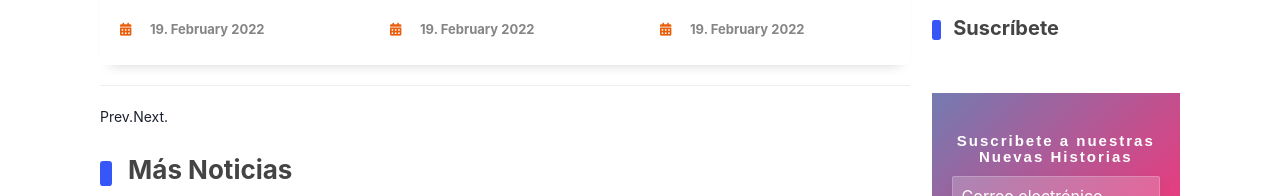
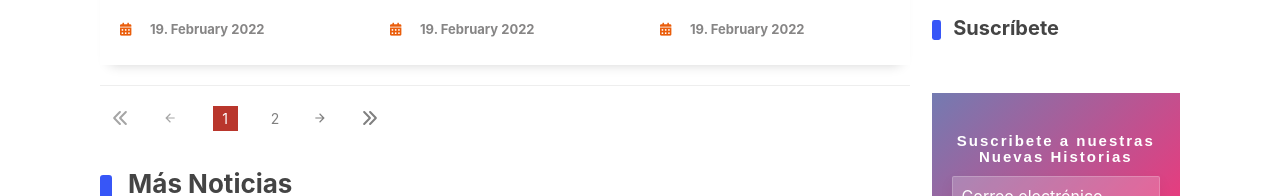
Before and after one commit to sofiaparraweb/lagrutaclient, a React (Vite) app: page /noticias in a window 1280 px wide. Shown: the part 1038-1234 px from the top of the page. Built offline with nearby package versions, Linux system fonts and the light colour scheme; no server answers; a web font is replaced by a local one.

Commit message:
implementacion de paginado en seccion noticias

```diff
--- a/src/components/News/Homes/CardNews/CardNews.jsx
+++ b/src/components/News/Homes/CardNews/CardNews.jsx
@@ -1,16 +1,14 @@
 import React from "react";
-import { ppost } from "../../../../dummyData";
 import HeadingMx from "../../Heading/HeadingMx";
-
 import style from "./CardNews.module.css";
 
-const CardNews = () => {
+const CardNews = ({ notices }) => {
   return (
     <>
       <section className={style.popularPost}>
         <HeadingMx title="Más noticias" />
         <div className={style.row}>
-          {ppost
+          {notices?.length && notices
           .map((val, index) => {
             return (
               <div key={index} className={style.box}>
--- a/src/components/News/Homes/CardNews/Paginado/Paginado.jsx
+++ b/src/components/News/Homes/CardNews/Paginado/Paginado.jsx
@@ -1,18 +1,93 @@
 import React from "react";
+import style from '../../../../Store/paginado/Paginacion.module.css';
+import {ArrowLeftIcon, ArrowBackIcon, ArrowForwardIcon, ArrowRightIcon} from '@chakra-ui/icons';
 
 
-const Paginado = () => {
+const Paginado = ({
+    noticesPerPage,
+    allNotices,
+    currentPage,
+    handlePaginate
+    }) => {
+
+        const pageNumbers = Math.ceil(allNotices / noticesPerPage);
+
+        const renderPageNumbers = () => {
+            const buttons = [];
+            const start = Math.max(currentPage - 1, 1);
+            const end = Math.min(currentPage + 1, pageNumbers);
+
+            for (let i = start; i <= end; i++) {
+                buttons.push(
+                  <li
+                    key={i}
+                    className={`${style.paginationItem} ${currentPage === i ? style.active : ''}`}
+                    onClick={() => handlePaginate(i)}
+                  >
+                    {i}
+                  </li>
+                );
+              }
+
+              return buttons;
+            };
+
+  const handlePrevious = () => {
+    if (currentPage > 1) {
+      handlePaginate(currentPage - 1);
+    }
+  };
+
+  const handleNext = () => {
+    if (currentPage < pageNumbers) {
+      handlePaginate(currentPage + 1);
+    }
+  };
+
+  const handleFirstPage = () => {
+    if (currentPage !== 1) {
+      handlePaginate(1);
+    }
+  };
+
+  const handleLastPage = () => {
+    if (currentPage !== pageNumbers) {
+      handlePaginate(pageNumbers);
+    }
+  };
 
 
     return (
-        <nav>
-            <ul class="paginado">
-                <button class="prev">Prev.</button>
-                {/*en este lugar viene la logica del map que renderiza las noticias*/}
-                <button class="next">Next.</button>
-            </ul>
-        </nav>
 
+        <div className={style.PaginationContainer}>
+        <ul className={style.PaginationList}>
+          <li
+            className={`${style.paginationItem} ${currentPage === 1 ? style.disabled : ''}`}
+            onClick={handleFirstPage}
+          >
+            <ArrowLeftIcon className={style.IconPagination} />
+          </li>
+          <li
+            className={`${style.paginationItem} ${currentPage === 1 ? style.disabled : ''}`}
+            onClick={handlePrevious}
+          >
+            <ArrowBackIcon className={style.IconPagination}/>
+          </li >
+          {renderPageNumbers()}
+          <li
+            className={`${style.paginationItem} ${currentPage === pageNumbers ? style.disabled : ''}`}
+            onClick={handleNext}
+          >
+            <ArrowForwardIcon className={style.IconPagination}/>
+          </li>
+          <li
+            className={`${style.paginationItem} ${currentPage === pageNumbers ? style.disabled : ''}`}
+            onClick={handleLastPage}
+          >
+            <ArrowRightIcon className={style.IconPagination}/>
+          </li>
+        </ul>
+      </div>
     );
 }
 
--- a/src/components/News/Homes/Homes.jsx
+++ b/src/components/News/Homes/Homes.jsx
@@ -1,16 +1,33 @@
-import React from "react"
+import { ppost } from "../../../dummyData";
+import React, { useState }from "react"
 import Side from "../SideBar/side/Side.jsx";
 import "slick-carousel/slick/slick.css"
 import "slick-carousel/slick/slick-theme.css"
 import NewsCarrousel from "./NewsCarrousel/NewsCarrousel.jsx";
 import Paginado from "./CardNews/Paginado/Paginado.jsx";
-
 import CardNews from "./CardNews/CardNews.jsx";
-
 import style from "./style.module.css"
 
 
+
 const Homes = () => {
+
+  const [currentPage, setCurrentPage] = useState(1);
+  const noticesPerPage = 4;
+
+  const notices = ppost;
+
+  const handlePaginate = (pageNumber) => {
+    setCurrentPage(pageNumber);
+  };
+
+  const indexOfLastProduct = currentPage * noticesPerPage;
+  const indexOfFirstProduct = indexOfLastProduct - noticesPerPage;
+  const currentNotices = notices?.length > 0 && notices.slice(
+    indexOfFirstProduct,
+    indexOfLastProduct
+  );
+
   return (
     <>
       <div className={style.mainNews}>
@@ -18,8 +35,12 @@ const Homes = () => {
           <section className={style.mainContent}>
            <NewsCarrousel />
            <hr />
-           <Paginado />
-           <CardNews />
+           <Paginado
+           noticesPerPage = {noticesPerPage}
+           allNotices={notices?.length}
+           currentPage = {currentPage}
+           handlePaginate = {handlePaginate}/>
+           <CardNews notices = {currentNotices}/>
          {/* aqui van componentes de relleno, actualmente desactivados*/}
           </section>
           <section className={style.sideContent}>
--- a/src/dummyData.js
+++ b/src/dummyData.js
@@ -365,6 +365,38 @@ export const ppost = [
     cover: "../images/ppost/pop4.jpg",
     desc: "Lorem ipsum dolor sit amet, consectetuer adipiscing elit. Aenean commodo ligula eget dolor. Aenean massa. Cum sociis Theme natoque penatibus et magnis dis parturient montes, nascetur ridiculus mus. Aliquam lorem ante, dapibus in, viverra quis, feugiat a, tellus. Phasellus viverra nulla ut metus varius laoreet. Quisque rutrum. Aenean imperdiet. Etiam ultricies nisi vel augue. Curabitur ullamcorper ultricies nisi. Nam eget dui. Etiam rhoncus. Maecenas tempus, tellus eget condimentum rhoncus, sem quam semper libero, sit amet adipiscing sem neque sed ipsum. Nam quam nunc, blandit vel, luctus pulvinar, hendrerit id, lorem. Maecenas nec odio et ante tincidunt tempus. Donec vitae sapien ut libero venenatis faucibus. Nullam quis ante. Etiam sit amet orci eget eros faucibus tincidunt. Duis leo. Sed fringilla mauris sit amet nibh. Donec sodales sagittis magna.",
   },
+  {
+    id: 5,
+    catgeory: "league of legends",
+    title: "We Went Deep Underground For This Amazing Cave Shot",
+    date: "19. February 2022",
+    cover: "../images/ppost/pop1.jpg",
+    desc: "Lorem ipsum dolor sit amet, consectetuer adipiscing elit. Aenean commodo ligula eget dolor. Aenean massa. Cum sociis Theme natoque penatibus et magnis dis parturient montes, nascetur ridiculus mus. Aliquam lorem ante, dapibus in, viverra quis, feugiat a, tellus. Phasellus viverra nulla ut metus varius laoreet. Quisque rutrum. Aenean imperdiet. Etiam ultricies nisi vel augue. Curabitur ullamcorper ultricies nisi. Nam eget dui. Etiam rhoncus. Maecenas tempus, tellus eget condimentum rhoncus, sem quam semper libero, sit amet adipiscing sem neque sed ipsum. Nam quam nunc, blandit vel, luctus pulvinar, hendrerit id, lorem. Maecenas nec odio et ante tincidunt tempus. Donec vitae sapien ut libero venenatis faucibus. Nullam quis ante. Etiam sit amet orci eget eros faucibus tincidunt. Duis leo. Sed fringilla mauris sit amet nibh. Donec sodales sagittis magna.",
+  },
+  {
+    id: 6,
+    catgeory: "barrio villa cubas",
+    title: "6 Reasons Why You Shouldn’t Skip Breakfast",
+    date: "19. February 2022",
+    cover: "../images/ppost/pop2.jpg",
+    desc: "Lorem ipsum dolor sit amet, consectetuer adipiscing elit. Aenean commodo ligula eget dolor. Aenean massa. Cum sociis Theme natoque penatibus et magnis dis parturient montes, nascetur ridiculus mus. Aliquam lorem ante, dapibus in, viverra quis, feugiat a, tellus. Phasellus viverra nulla ut metus varius laoreet. Quisque rutrum. Aenean imperdiet. Etiam ultricies nisi vel augue. Curabitur ullamcorper ultricies nisi. Nam eget dui. Etiam rhoncus. Maecenas tempus, tellus eget condimentum rhoncus, sem quam semper libero, sit amet adipiscing sem neque sed ipsum. Nam quam nunc, blandit vel, luctus pulvinar, hendrerit id, lorem. Maecenas nec odio et ante tincidunt tempus. Donec vitae sapien ut libero venenatis faucibus. Nullam quis ante. Etiam sit amet orci eget eros faucibus tincidunt. Duis leo. Sed fringilla mauris sit amet nibh. Donec sodales sagittis magna.",
+  },
+  {
+    id: 7,
+    catgeory: "la concha de dios",
+    title: "Our Top 5 Restaurants For A Complete Culinary Experience",
+    date: "19. February 2022",
+    cover: "../images/ppost/pop3.jpg",
+    desc: "Lorem ipsum dolor sit amet, consectetuer adipiscing elit. Aenean commodo ligula eget dolor. Aenean massa. Cum sociis Theme natoque penatibus et magnis dis parturient montes, nascetur ridiculus mus. Aliquam lorem ante, dapibus in, viverra quis, feugiat a, tellus. Phasellus viverra nulla ut metus varius laoreet. Quisque rutrum. Aenean imperdiet. Etiam ultricies nisi vel augue. Curabitur ullamcorper ultricies nisi. Nam eget dui. Etiam rhoncus. Maecenas tempus, tellus eget condimentum rhoncus, sem quam semper libero, sit amet adipiscing sem neque sed ipsum. Nam quam nunc, blandit vel, luctus pulvinar, hendrerit id, lorem. Maecenas nec odio et ante tincidunt tempus. Donec vitae sapien ut libero venenatis faucibus. Nullam quis ante. Etiam sit amet orci eget eros faucibus tincidunt. Duis leo. Sed fringilla mauris sit amet nibh. Donec sodales sagittis magna.",
+  },
+  {
+    id: 8,
+    catgeory: "lalalala",
+    title: "Hipster Chic Is In Again: Get Some Glasses",
+    date: "19. February 2022",
+    cover: "../images/ppost/pop4.jpg",
+    desc: "Lorem ipsum dolor sit amet, consectetuer adipiscing elit. Aenean commodo ligula eget dolor. Aenean massa. Cum sociis Theme natoque penatibus et magnis dis parturient montes, nascetur ridiculus mus. Aliquam lorem ante, dapibus in, viverra quis, feugiat a, tellus. Phasellus viverra nulla ut metus varius laoreet. Quisque rutrum. Aenean imperdiet. Etiam ultricies nisi vel augue. Curabitur ullamcorper ultricies nisi. Nam eget dui. Etiam rhoncus. Maecenas tempus, tellus eget condimentum rhoncus, sem quam semper libero, sit amet adipiscing sem neque sed ipsum. Nam quam nunc, blandit vel, luctus pulvinar, hendrerit id, lorem. Maecenas nec odio et ante tincidunt tempus. Donec vitae sapien ut libero venenatis faucibus. Nullam quis ante. Etiam sit amet orci eget eros faucibus tincidunt. Duis leo. Sed fringilla mauris sit amet nibh. Donec sodales sagittis magna.",
+  },
 ]
 export const lifestyle = [
   {
```
Also changed, not shown: src/components/NavBar/NavBar.jsx (+7 -7 lines).
